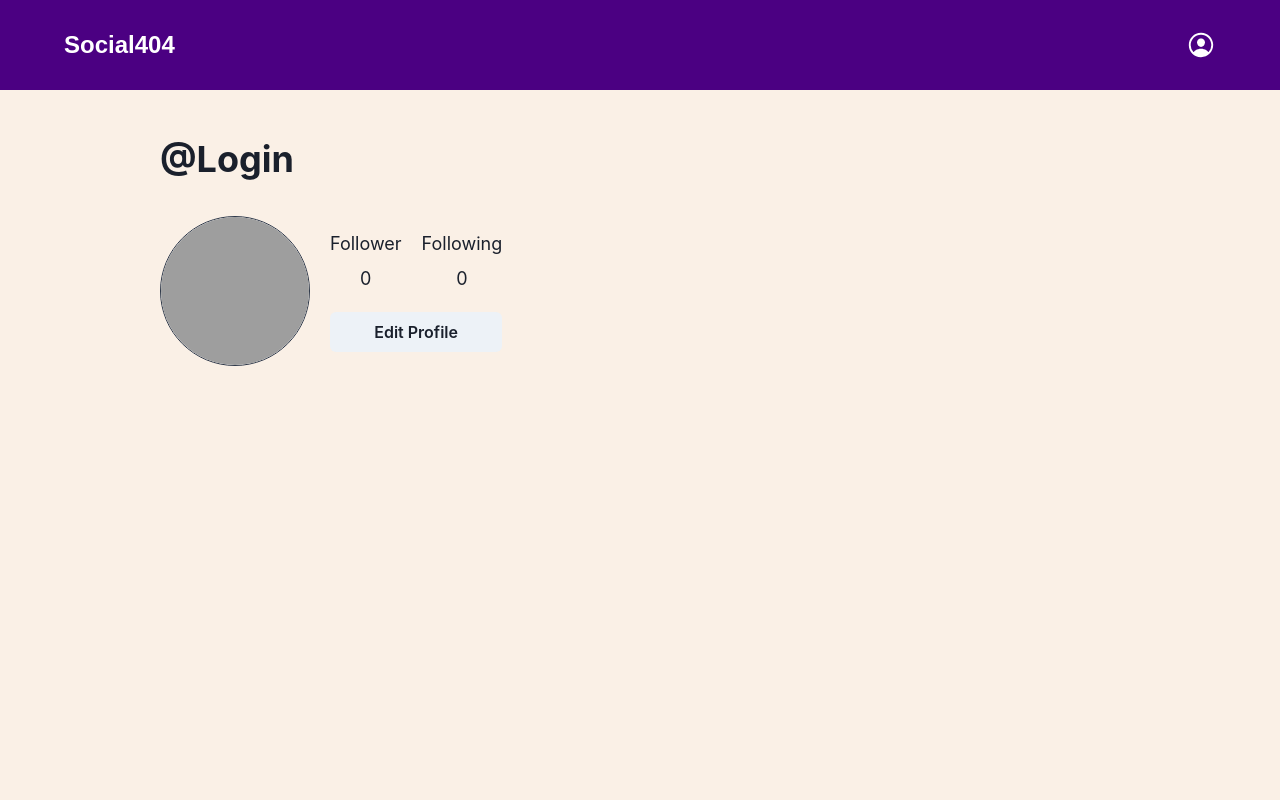
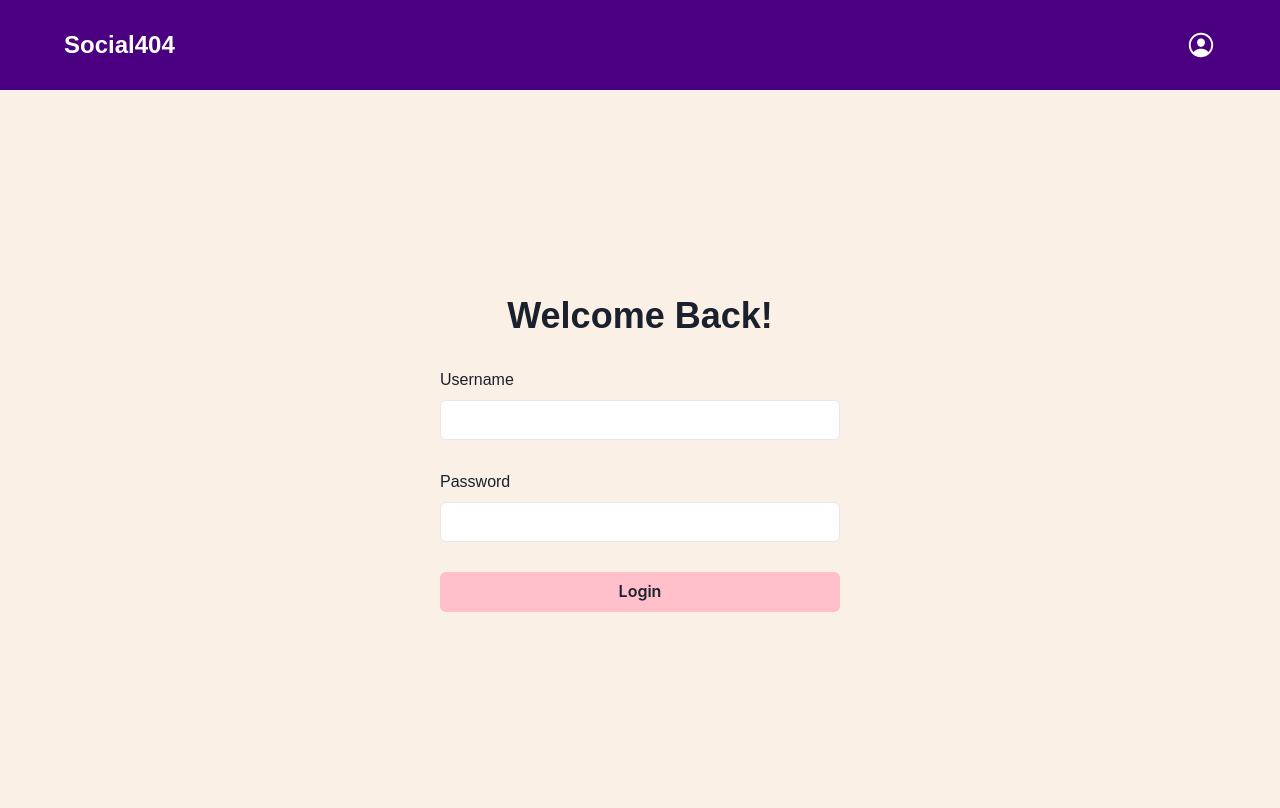
Before and after one commit to Maysahabbash/social-media-platform, a React (Create React App) app in the folder frontend/: page /Login in a window 1280 px wide. Built offline with nearby package versions, Linux system fonts and the light colour scheme; no server answers.

Commit message:
Add login form and endpoints

```diff
--- a/frontend/src/App.js
+++ b/frontend/src/App.js
@@ -3,12 +3,15 @@ import { BrowserRouter as Router, Routes, Route} from 'react-router-dom';
 import { ChakraProvider } from '@chakra-ui/react'
 import UserProfile from './routes/user_profile';
 import Layout from './components/layout';
+import Login from './routes/login';
 function App() {
   return (
     <ChakraProvider>
        <Router>
          <Routes>
-         <Route element={<Layout><UserProfile/></Layout>} path='/:username' />
+         <Route element={<Layout><UserProfile/></Layout>} path='/:username'/>
+         <Route element={<Layout><Login/></Layout>} path='/Login'/>
+
            </Routes>
         </Router>
      </ChakraProvider>
--- a/frontend/src/api/endpoints.jsx
+++ b/frontend/src/api/endpoints.jsx
@@ -29,13 +29,12 @@ api.interceptors.response.use(
         }
 
 
+    }
 
-    }
-    return Promise.reject(refreshError)
+    return Promise.reject(error)
+}
 
 
-
-   }
 
 
 )
@@ -54,9 +53,6 @@ export const refresh_token = async () => {
 }
 
 export const login = async (username, password) => {
-    const response = await api.post('/token/',{username, password});
+    const response = await api.post('/token/', {username, password});
     return response.data
-
-
-
 }
--- /dev/null
+++ b/frontend/src/routes/login.jsx
@@ -0,0 +1,73 @@
+import { Flex, VStack, FormControl, Input, Button, FormLabel, Heading,} from "@chakra-ui/react";
+import { login } from "../api/endpoints";
+import { useState } from "react";
+import { useNavigate } from "react-router-dom";
+
+
+
+const Login = () => {
+
+    const [username, setUsername] = useState('')
+    const [password, setPassword] = useState('')
+    const navigate = useNavigate();
+
+    const handleLogin = async () => {
+      const data = await login(username, password)
+      if(data.success){
+         navigate(`/${username}`)
+      }else{
+        alert('invalid')
+      }
+
+    }
+
+
+
+
+
+    return (
+        <Flex w='100%' h='calc(100vh - 90px)' justifyContent='center' alignItems='center'>
+        <VStack alignItems='center' w='95%' maxW='400px' gap='30px'>
+          <Heading fontFamily='sans-serif'>Welcome Back!</Heading>
+
+          <FormControl>
+            <FormLabel htmlFor='username' fontFamily='sans-serif'>
+              Username
+            </FormLabel>
+            <Input
+              id='username'
+              autoComplete='username'  // Added attribute
+
+              bg='white'
+              type='text'
+              onChange={(e) => setUsername(e.target.value)}
+            />
+          </FormControl>
+
+          <FormControl>
+            <FormLabel htmlFor='password' fontFamily='sans-serif'>
+              Password
+            </FormLabel>
+            <Input
+              id='password'
+              autoComplete='current-password'  // Added attribute
+
+              bg='white'
+              type='password'
+              onChange={(e) => setPassword(e.target.value)}
+            />
+          </FormControl>
+
+          <Button onClick={handleLogin} bgColor='pink' w='100%'>Login</Button>
+        </VStack>
+      </Flex>
+
+
+
+
+    )
+}
+
+
+
+export default Login;
```
